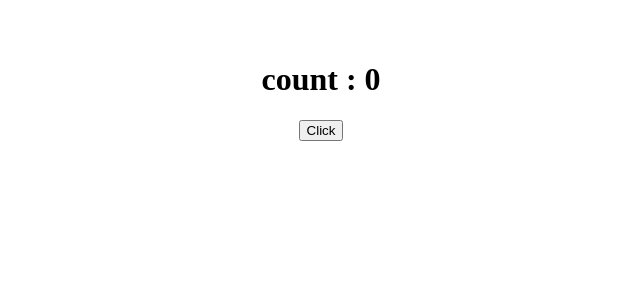
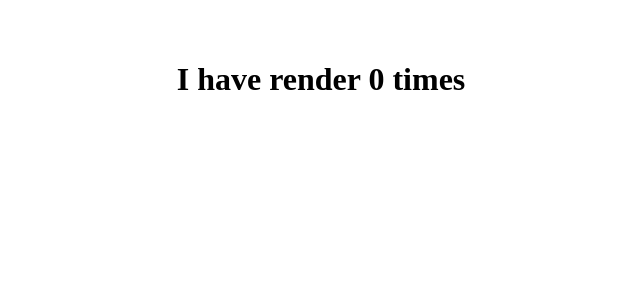
Before and after one commit to LOKESHKARMOKAR/React-All-Code, a React (Vite) app in the folder react-hooks-tutorial/: page / in a window 1280 px wide. Shown: the top 300 px of the page, without its empty margins (319-959 px from the left). Built offline with nearby package versions, Linux system fonts and the light colour scheme.

Commit message:
1st commit

```diff
--- a/react-hooks-tutorial/src/App.jsx
+++ b/react-hooks-tutorial/src/App.jsx
@@ -71,21 +71,28 @@ import './App.css'
 import { useState } from 'react';
 
 function App() {
-const [count,setCount] = useState(0);
+const [count, setCount] = useState(0);
 
-const increseCounter = ()=>{
+
+{ /*const increseCounter = ()=>{
   setCount((prev)=>{
     return prev +1
   });
 }
 
+}
   return (
 
     <>
       <h1>count : {count}</h1>
       <button onClick={increseCounter}>Click</button>
     </>
-  )
+  )*/ }
+
+return(
+  <h1>I have render {count} times</h1>
+)
+
 }
 
 export default App
```
